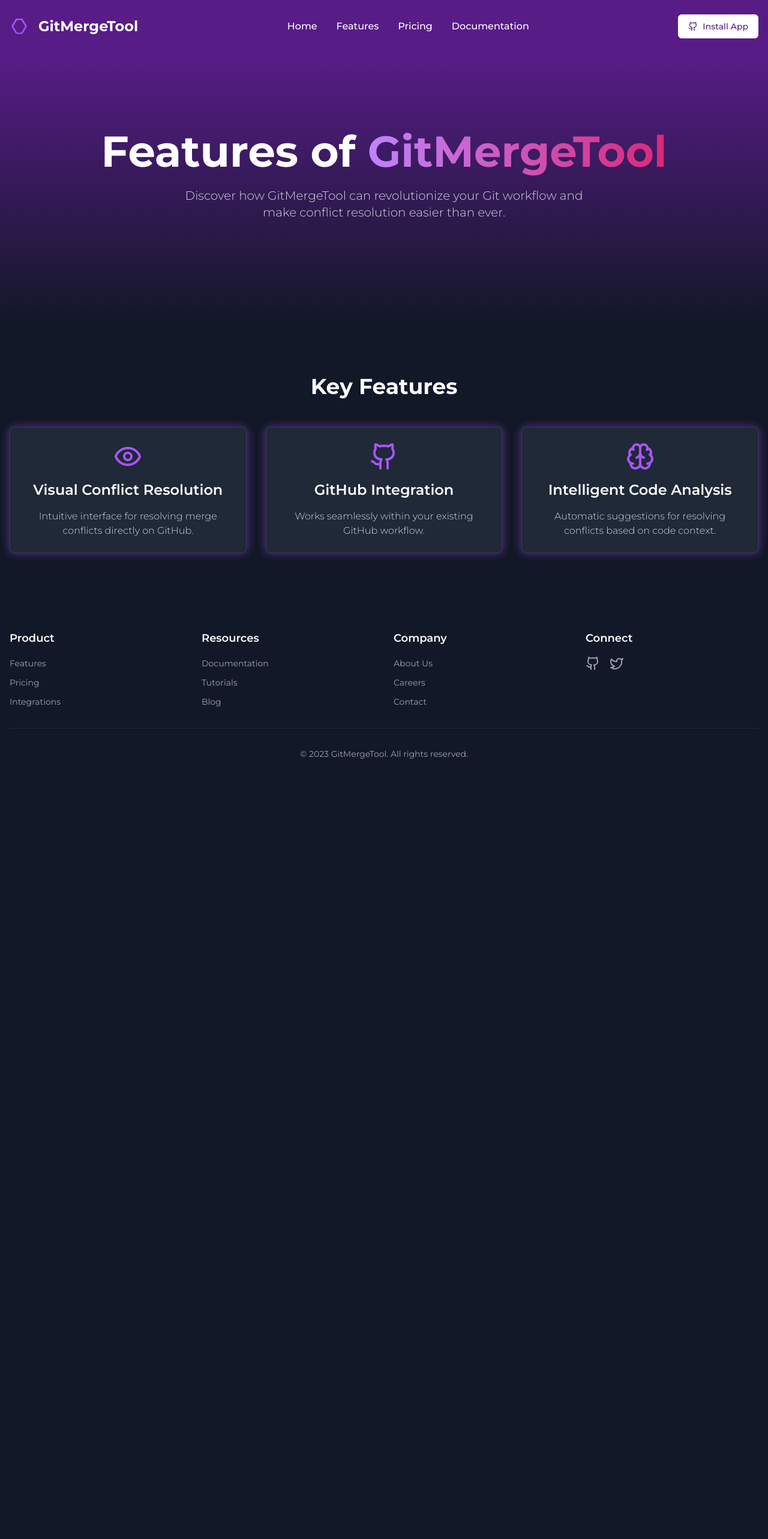
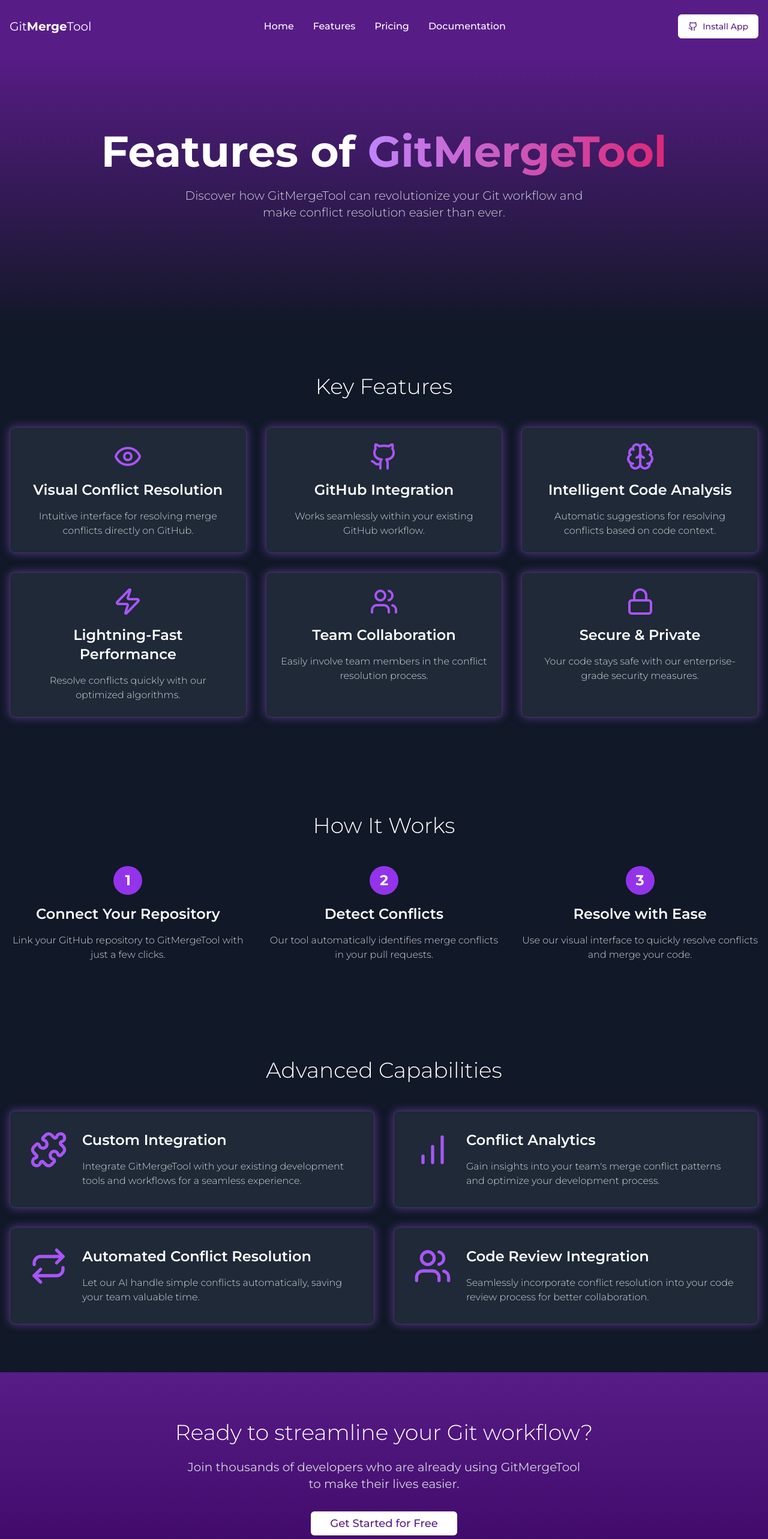
Before and after one commit to aaromnido/landingnext, a Next.js app: page /features in a window 1280 px wide. Shown: the top 2566 px of the page at 60% size. Before the commit the page ends 1315 px from the top, so only its background shows below. Built offline with nearby package versions, Linux system fonts and the light colour scheme.

Commit message:
Add page pricing and more styling

```diff
--- /dev/null
+++ b/app/components/CTASection.tsx
@@ -0,0 +1,17 @@
+import { Button } from "@/components/ui/button"
+
+export function CTASection() {
+  return (
+    <section className="bg-gradient-to-b from-purple-900 to-purple-950 py-20">
+      <div className="container mx-auto px-4 text-center">
+        <h2 className="text-4xl font-light mb-6">Ready to streamline your Git workflow?</h2>
+        <p className="text-xl mb-8 text-gray-300 max-w-2xl mx-auto">
+          Join thousands of developers who are already using GitMergeTool to make their lives easier.
+        </p>
+        <Button className="bg-white text-purple-900 hover:bg-gray-200 text-lg px-8 py-3">
+          Get Started for Free
+        </Button>
+      </div>
+    </section>
+  )
+}
--- a/app/components/Footer.tsx
+++ b/app/components/Footer.tsx
@@ -3,7 +3,7 @@ import { Github, Twitter } from "lucide-react"
 
 export function Footer() {
   return (
-    <footer className="bg-gray-900 py-12">
+    <footer className="bg-gray-900 py-16">
       <div className="container mx-auto px-4">
         <div className="grid grid-cols-2 md:grid-cols-4 gap-8">
           <div>
@@ -80,7 +80,7 @@ export function Footer() {
             </div>
           </div>
         </div>
-        <div className="mt-8 pt-8 border-t border-gray-800 text-center text-gray-400">
+        <div className="mt-12 pt-8 border-t border-gray-800 text-center text-gray-400">
           <p className="text-sm">&copy; 2023 GitMergeTool. All rights reserved.</p>
         </div>
       </div>
--- a/app/components/Header.tsx
+++ b/app/components/Header.tsx
@@ -6,20 +6,8 @@ export function Header() {
   return (
     <header className="bg-purple-900">
       <div className="container mx-auto px-4 py-6 flex justify-between items-center">
-        <div className="flex items-center space-x-4">
-          <svg
-            xmlns="http://www.w3.org/2000/svg"
-            width="32"
-            height="32"
-            viewBox="0 0 256 256"
-            className="text-purple-500"
-          >
-            <path
-              fill="currentColor"
-              d="m227.39 117.81l-51.2-85.33A15.94 15.94 0 0 0 162.73 24h-69.46a15.94 15.94 0 0 0-13.46 8.48l-51.2 85.33a16.07 16.07 0 0 0 0 15.84l51.2 85.33a15.94 15.94 0 0 0 13.46 8.48h69.46a15.94 15.94 0 0 0 13.46-8.48l51.2-85.33a16.07 16.07 0 0 0 0-15.84ZM209 125.65l-51.2 85.33a1.91 1.91 0 0 1-1.6 1h-56.4a1.91 1.91 0 0 1-1.6-1l-51.2-85.33V130l51.2-85.33a1.91 1.91 0 0 1 1.6-1h56.4a1.91 1.91 0 0 1 1.6 1L209 130Z"
-            />
-          </svg>
-          <span className="text-2xl font-bold">GitMergeTool</span>
+        <div className="flex items-center space-x-3">
+          <span className="text-xl font-normal">Git<span className="font-bold">Merge</span>Tool</span>
         </div>
         <nav className="hidden md:flex space-x-8">
           <Link href="/" className="hover:text-purple-400 font-medium">
--- a/app/features/page.tsx
+++ b/app/features/page.tsx
@@ -1,4 +1,6 @@
-import { Eye, Github, Brain } from "lucide-react"
+import { Eye, Github, Brain, Zap, Users, Lock, Puzzle, BarChart, Repeat } from "lucide-react"
+import { Button } from "@/components/ui/button"
+import { CTASection } from "../components/CTASection"
 
 export default function FeaturesPage() {
   return (
@@ -16,7 +18,7 @@ export default function FeaturesPage() {
       </section>
 
       <section className="container mx-auto px-4 py-20">
-        <h2 className="text-4xl font-bold mb-12 text-center">Key Features</h2>
+        <h2 className="text-4xl font-light mb-12 text-center">Key Features</h2>
         <div className="grid grid-cols-1 md:grid-cols-3 gap-8">
           <FeatureCard
             icon={<Eye className="w-12 h-12 text-purple-500" />}
@@ -33,8 +35,74 @@ export default function FeaturesPage() {
             title="Intelligent Code Analysis"
             description="Automatic suggestions for resolving conflicts based on code context."
           />
+          <FeatureCard
+            icon={<Zap className="w-12 h-12 text-purple-500" />}
+            title="Lightning-Fast Performance"
+            description="Resolve conflicts quickly with our optimized algorithms."
+          />
+          <FeatureCard
+            icon={<Users className="w-12 h-12 text-purple-500" />}
+            title="Team Collaboration"
+            description="Easily involve team members in the conflict resolution process."
+          />
+          <FeatureCard
+            icon={<Lock className="w-12 h-12 text-purple-500" />}
+            title="Secure & Private"
+            description="Your code stays safe with our enterprise-grade security measures."
+          />
         </div>
       </section>
+
+      <section className="bg-gray-900 py-20">
+        <div className="container mx-auto px-4">
+          <h2 className="text-4xl font-light mb-12 text-center">How It Works</h2>
+          <div className="grid grid-cols-1 md:grid-cols-3 gap-8">
+            <ProcessStep
+              number="1"
+              title="Connect Your Repository"
+              description="Link your GitHub repository to GitMergeTool with just a few clicks."
+            />
+            <ProcessStep
+              number="2"
+              title="Detect Conflicts"
+              description="Our tool automatically identifies merge conflicts in your pull requests."
+            />
+            <ProcessStep
+              number="3"
+              title="Resolve with Ease"
+              description="Use our visual interface to quickly resolve conflicts and merge your code."
+            />
+          </div>
+        </div>
+      </section>
+
+      <section className="container mx-auto px-4 py-20">
+        <h2 className="text-4xl font-light mb-12 text-center">Advanced Capabilities</h2>
+        <div className="grid grid-cols-1 md:grid-cols-2 gap-8">
+          <AdvancedFeature
+            icon={<Puzzle className="w-16 h-16 text-purple-500" />}
+            title="Custom Integration"
+            description="Integrate GitMergeTool with your existing development tools and workflows for a seamless experience."
+          />
+          <AdvancedFeature
+            icon={<BarChart className="w-16 h-16 text-purple-500" />}
+            title="Conflict Analytics"
+            description="Gain insights into your team's merge conflict patterns and optimize your development process."
+          />
+          <AdvancedFeature
+            icon={<Repeat className="w-16 h-16 text-purple-500" />}
+            title="Automated Conflict Resolution"
+            description="Let our AI handle simple conflicts automatically, saving your team valuable time."
+          />
+          <AdvancedFeature
+            icon={<Users className="w-16 h-16 text-purple-500" />}
+            title="Code Review Integration"
+            description="Seamlessly incorporate conflict resolution into your code review process for better collaboration."
+          />
+        </div>
+      </section>
+
+      <CTASection />
     </main>
   )
 }
@@ -50,3 +118,29 @@ function FeatureCard({ icon, title, description }: { icon: React.ReactNode, titl
     </div>
   )
 }
+
+function ProcessStep({ number, title, description }: { number: string, title: string, description: string }) {
+  return (
+    <div className="text-center">
+      <div className="bg-purple-600 rounded-full w-12 h-12 flex items-center justify-center mx-auto mb-4 text-2xl font-bold">
+        {number}
+      </div>
+      <h3 className="text-2xl font-semibold mb-4">{title}</h3>
+      <p className="text-gray-300 font-light">{description}</p>
+    </div>
+  )
+}
+
+function AdvancedFeature({ icon, title, description }: { icon: React.ReactNode, title: string, description: string }) {
+  return (
+    <div className="bg-gray-800 rounded-lg p-8 flex items-start hover:bg-gray-900 transition-colors duration-300 border border-purple-500/20 shadow-[0_0_15px_rgba(168,85,247,0.5)]">
+      <div className="mr-6 flex-shrink-0">
+        {icon}
+      </div>
+      <div>
+        <h3 className="text-2xl font-semibold mb-4">{title}</h3>
+        <p className="text-gray-300 font-light">{description}</p>
+      </div>
+    </div>
+  )
+}
--- a/app/page.tsx
+++ b/app/page.tsx
@@ -2,6 +2,7 @@ import { Button } from "@/components/ui/button"
 import { ArrowRight } from "lucide-react"
 import Link from "next/link"
 import Image from "next/image"
+import { CTASection } from "./components/CTASection"
 
 export default function Component() {
   return (
@@ -32,7 +33,7 @@ export default function Component() {
         </section>
 
         <section className="container mx-auto px-4 py-20">
-          <h2 className="text-4xl font-bold mb-12 text-center">Why GitMergeTool?</h2>
+          <h2 className="text-4xl font-light mb-12 text-center">Why GitMergeTool?</h2>
           <div className="grid grid-cols-1 md:grid-cols-3 gap-8">
             <div className="text-center">
               <div className="bg-purple-800 rounded-full w-16 h-16 flex items-center justify-center mx-auto mb-4">
@@ -87,7 +88,7 @@ export default function Component() {
                   <path
                     strokeLinecap="round"
                     strokeLinejoin="round"
-                    d="M9.813 15.904L9 18.75l-.813-2.846a4.5 4.5 0 00-3.09-3.09L2.25 12l2.846-.813a4.5 4.5 0 003.09-3.09L9 5.25l.813 2.846a4.5 4.5 0 003.09 3.09L15.75 12l-2.846.813a4.5 4.5 0 00-3.09 3.09zM18.259 8.715L18 9.75l-.259-1.035a3.375 3.375 0 00-2.455-2.456L14.25 6l1.036-.259a3.375 3.375 0 002.455-2.456L18 2.25l.259 1.035a3.375 3.375 0 002.456 2.456L21.75 6l-1.035.259a3.375 3.375 0 00-2.456 2.456zM16.894 20.567L16.5 21.75l-.394-1.183a2.25 2.25 0 00-1.423-1.423L13.5 18.75l1.183-.394a2.25 2.25 0 001.423-1.423l.394-1.183.394 1.183a2.25 2.25 0 001.423 1.423l1.183.394-1.183.394a2.25 2.25 0 00-1.423 1.423z"
+                    d="M9.813 15.904L9 18.75l-.813-2.846a4.5 4.5 0 00-3.09-3.09L2.25 12l2.846-.813a4.5 4.5 0 003.09-3.09L15.75 12l-2.846.813a4.5 4.5 0 00-3.09 3.09zM18.259 8.715L18 9.75l-.259-1.035a3.375 3.375 0 00-2.455-2.456L14.25 6l1.036-.259a3.375 3.375 0 002.455-2.456L18 2.25l.259 1.035a3.375 3.375 0 002.456 2.456L21.75 6l-1.035.259a3.375 3.375 0 00-2.456 2.456zM16.894 20.567L16.5 21.75l-.394-1.183a2.25 2.25 0 00-1.423-1.423L13.5 18.75l1.183-.394a2.25 2.25 0 001.423-1.423l.394-1.183.394 1.183a2.25 2.25 0 001.423 1.423l1.183.394-1.183.394a2.25 2.25 0 00-1.423 1.423z"
                   />
                 </svg>
               </div>
@@ -98,7 +99,7 @@ export default function Component() {
         </section>
 
         <section className="container mx-auto px-4 py-20">
-          <h2 className="text-4xl font-bold mb-12 text-center">Compatible with your favorite tools</h2>
+          <h2 className="text-4xl font-light mb-12 text-center">Compatible with your favorite tools</h2>
           <div className="grid grid-cols-2 md:grid-cols-4 gap-8">
             {[
               { name: "GitHub", logo: "https://seeklogo.com/images/G/github-logo-5F384D0265-seeklogo.com.png" },
@@ -119,7 +120,7 @@ export default function Component() {
         </section>
 
         <section className="container mx-auto px-4 py-20">
-          <h2 className="text-4xl font-bold mb-12 text-center">What developers are saying</h2>
+          <h2 className="text-4xl font-light mb-12 text-center">What developers are saying</h2>
           <div className="grid grid-cols-1 md:grid-cols-2 gap-8">
             <div className="bg-gray-800 rounded-lg p-6 relative overflow-hidden">
               <div className="absolute inset-0 bg-gradient-to-r from-purple-500 to-pink-500 opacity-20"></div>
@@ -127,7 +128,21 @@ export default function Component() {
                 <p className="mb-4 text-lg font-light">
                   "GitMergeTool has revolutionized our workflow. Resolving conflicts is now a breeze, saving us countless hours of frustration."
                 </p>
-                <footer className="font-semibold">- Sarah Johnson, Senior Developer at TechCorp</footer>
+                <div className="flex items-center">
+                  <div className="w-12 h-12 rounded-full overflow-hidden mr-4">
+                    <Image
+                      src="/avatars/sarah-johnson.jpg"
+                      alt="Sarah Johnson"
+                      width={48}
+                      height={48}
+                      className="object-cover w-full h-full"
+                    />
+                  </div>
+                  <div>
+                    <p className="font-semibold">Sarah Johnson</p>
+                    <p className="text-sm text-gray-400">Senior Developer at TechCorp</p>
+                  </div>
+                </div>
               </div>
             </div>
             <div className="bg-gray-800 rounded-lg p-6 relative overflow-hidden">
@@ -136,11 +151,27 @@ export default function Component() {
                 <p className="mb-4 text-lg font-light">
                   "As a team lead, GitMergeTool has significantly reduced our merge times and improved code quality. It's a must-have for any development team."
                 </p>
-                <footer className="font-semibold">- Michael Chen, Lead Developer at InnoSoft</footer>
+                <div className="flex items-center">
+                  <div className="w-12 h-12 rounded-full overflow-hidden mr-4">
+                    <Image
+                      src="/avatars/michael-chen.jpg"
+                      alt="Michael Chen"
+                      width={48}
+                      height={48}
+                      className="object-cover w-full h-full"
+                    />
+                  </div>
+                  <div>
+                    <p className="font-semibold">Michael Chen</p>
+                    <p className="text-sm text-gray-400">Lead Developer at InnoSoft</p>
+                  </div>
+                </div>
               </div>
             </div>
           </div>
         </section>
+
+        <CTASection />
       </main>
     </div>
   )
--- a/app/pricing/page.tsx
+++ b/app/pricing/page.tsx
@@ -1,5 +1,6 @@
 import { Button } from "@/components/ui/button"
 import { Check } from "lucide-react"
+import { CTASection } from "../components/CTASection"
 
 export default function PricingPage() {
   return (
@@ -17,7 +18,7 @@ export default function PricingPage() {
       </section>
 
       <section className="container mx-auto px-4 py-20">
-        <h2 className="text-4xl font-bold mb-12 text-center">Plan Comparison</h2>
+        <h2 className="text-4xl font-light mb-12 text-center">Plan Comparison</h2>
         <div className="grid grid-cols-1 md:grid-cols-3 gap-8">
           <PlanCard
             title="Basic"
@@ -25,38 +26,61 @@ export default function PricingPage() {
             features={[
               "Up to 5 repositories",
               "Basic conflict resolution",
-              "Community support"
+              "Community support",
+              "GitHub integration",
+              "Visual diff tool",
+              "Conflict highlighting"
             ]}
           />
           <PlanCard
             title="Pro"
-            price="$19/month"
+            price="$9.99/month"
             features={[
               "Unlimited repositories",
               "Advanced conflict resolution",
               "Intelligent code analysis",
-              "Priority support"
+              "Priority email support",
+              "Automated conflict suggestions",
+              "Team collaboration features",
+              "Customizable merge strategies",
+              "Conflict resolution history",
+              "Integration with CI/CD pipelines"
             ]}
+            highlighted={true}
           />
           <PlanCard
             title="Enterprise"
-            price="Contact us"
+            price="$19.99/month"
             features={[
               "All Pro features",
               "On-premise deployment",
               "Custom integrations",
-              "24/7 support"
+              "24/7 dedicated support",
+              "Advanced security features",
+              "Audit logs and compliance reports",
+              "Custom branding",
+              "API access for automation",
+              "Unlimited team members",
+              "Priority feature development",
+              "Yearly contract with discount"
             ]}
           />
         </div>
       </section>
+
+      <CTASection />
     </main>
   )
 }
 
-function PlanCard({ title, price, features }: { title: string, price: string, features: string[] }) {
+function PlanCard({ title, price, features, highlighted = false }: { title: string, price: string, features: string[], highlighted?: boolean }) {
   return (
-    <div className="bg-gray-800 rounded-lg p-6 text-center hover:bg-gray-900 transition-colors duration-300 border border-purple-500/20 shadow-[0_0_15px_rgba(168,85,247,0.5)]">
+    <div className={`rounded-lg p-6 text-center transition-colors duration-300 border border-purple-500/20 shadow-[0_0_15px_rgba(168,85,247,0.5)] flex flex-col
+      ${highlighted
+        ? 'bg-purple-500/50 hover:bg-purple-500/90'
+        : 'bg-gray-800 hover:bg-gray-900'
+      }`}>
+      <div className="flex-grow">
         <h3 className="text-2xl font-semibold mb-2">{title}</h3>
         <p className="text-3xl font-bold mb-6">{price}</p>
         <ul className="text-left mb-6">
@@ -67,7 +91,12 @@ function PlanCard({ title, price, features }: { title: string, price: string, fe
             </li>
           ))}
         </ul>
-      <Button className="w-full bg-purple-600 hover:bg-purple-700 text-white">
+      </div>
+      <Button className={`w-full mt-auto
+        ${highlighted
+          ? 'bg-white text-purple-900 hover:bg-gray-200'
+          : 'bg-purple-600 hover:bg-purple-700 text-white'
+        }`}>
         Choose plan
       </Button>
     </div>
```
Lines whose indentation alone changed are shown as unchanged.
